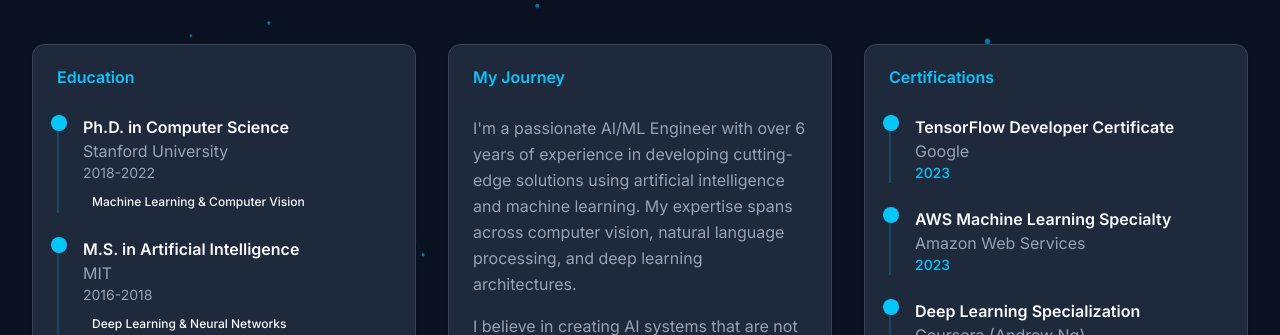
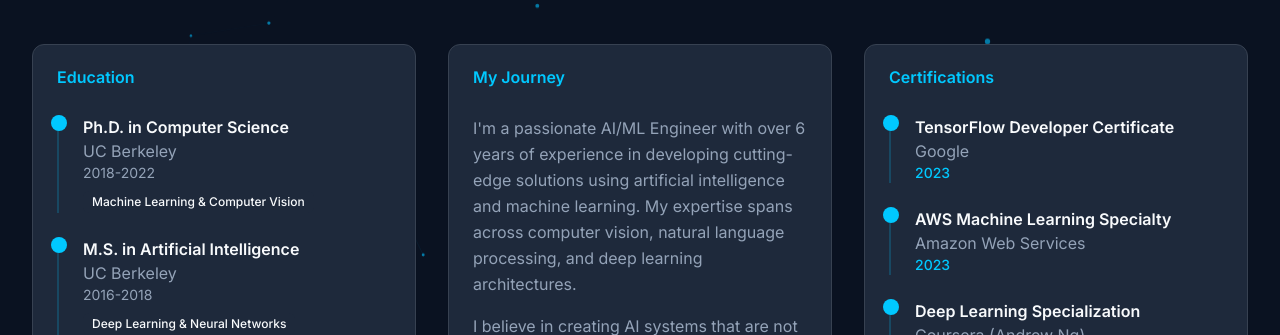
Before and after one commit to lionking1994/my-portfolio, a Next.js app: page / in a window 1280 px wide. Shown: the part 1040-1375 px from the top of the page. Built offline with nearby package versions, Linux system fonts and the light colour scheme.

Commit message:
Update education experience

```diff
--- a/components/about-section.tsx
+++ b/components/about-section.tsx
@@ -6,13 +6,13 @@ export function AboutSection() {
   const education = [
     {
       degree: "Ph.D. in Computer Science",
-      school: "Stanford University",
+      school: "UC Berkeley",
       year: "2018-2022",
       focus: "Machine Learning & Computer Vision",
     },
     {
       degree: "M.S. in Artificial Intelligence",
-      school: "MIT",
+      school: "UC Berkeley",
       year: "2016-2018",
       focus: "Deep Learning & Neural Networks",
     },
```
